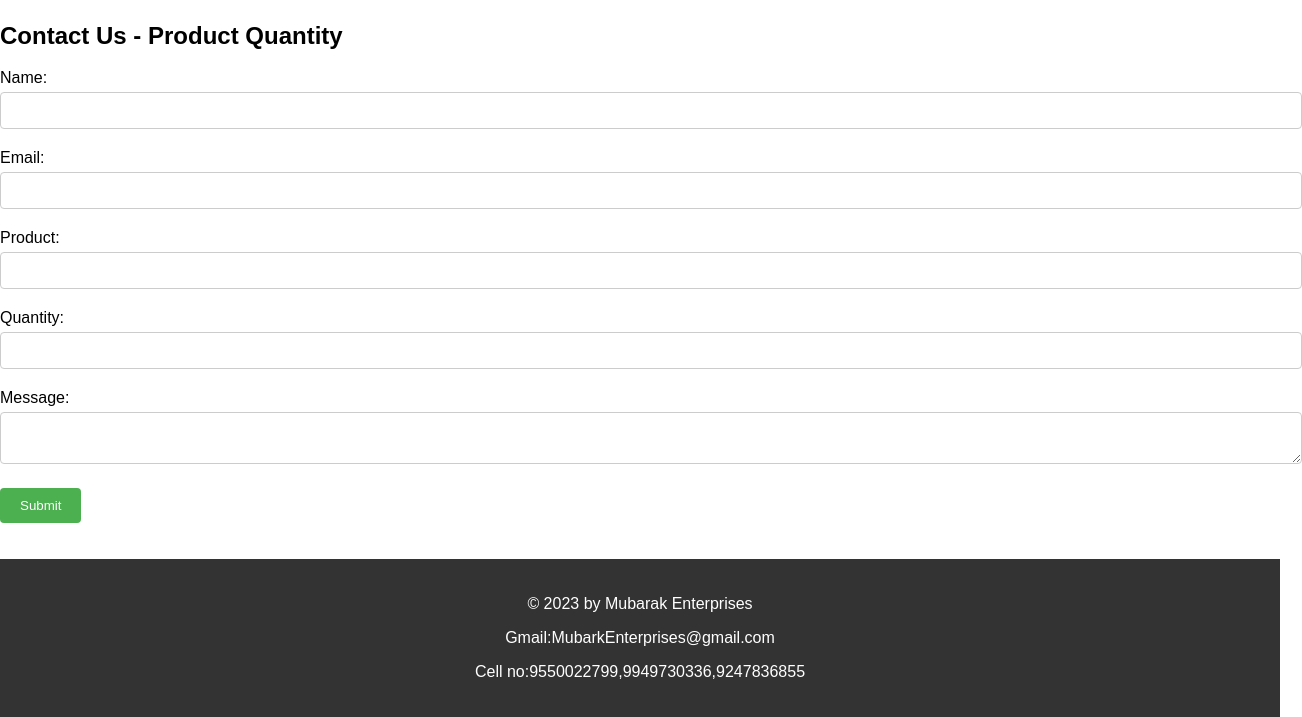
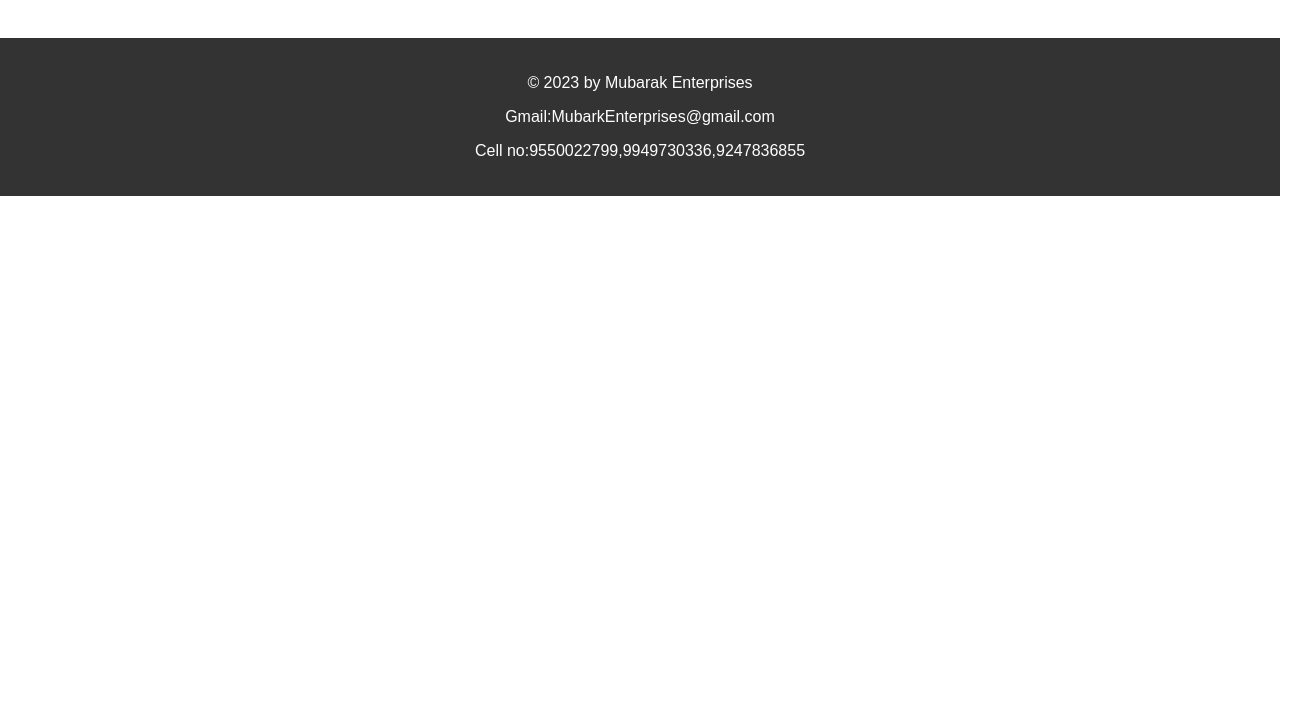
Before and after one commit to NabiRasoolcti082/MubarakEnterprises, a plain HTML site: page index.html in a window 1280 px wide. Shown: the part 2450-3167 px from the top of the page, 1302 px wide, since content can reach past the window. After the commit the page ends 2646 px from the top, so only its background shows below. Drawn offline with Linux system fonts and the light colour scheme.

Commit message:
Update index.html
Remove of contact form

```diff
--- a/index.html
+++ b/index.html
@@ -153,34 +153,6 @@
    <div class="location">
     <iframe src="https://www.google.com/maps/embed?pb=!1m18!1m12!1m3!1d3844.884843803794!2d78.48537727347154!3d15.49062515467098!2m3!1f0!2f0!3f0!3m2!1i1024!2i768!4f13.1!3m3!1m2!1s0x3bb5ad6a7ed617bb%3A0xb24c7f02926a9fc!2sMubarak%20enterprises!5e0!3m2!1sen!2sin!4v1688666558936!5m2!1sen!2sin" width="100%" height="450" style="border:0;" allowfullscreen="" loading="lazy" referrerpolicy="no-referrer-when-downgrade"></iframe>
    </div>
-
-     <h2>Contact Us - Product Quantity</h2>
-     <form action="mailto:shaiknabirasool799@gmail.com" method="POST">
-       <div class="form-group">
-         <label for="name">Name:</label>
-         <input type="text" id="name" name="name" required>
-       </div>
-       <div class="form-group">
-         <label for="email">Email:</label>
-         <input type="text" id="email" name="email" required>
-       </div>
-       <div class="form-group">
-         <label for="product">Product:</label>
-         <input type="text" id="product" name="product" required>
-       </div>
-       <div class="form-group">
-         <label for="quantity">Quantity:</label>
-         <input type="number" id="quantity" name="quantity" min="1" required>
-       </div>
-       <div class="form-group">
-         <label for="message">Message:</label>
-         <textarea id="message" name="message" required></textarea>
-       </div>
-       <input type="submit" value="Submit">
-     </form>
-
-
-
   <br>
   <br>
   <section class="footer">
```
